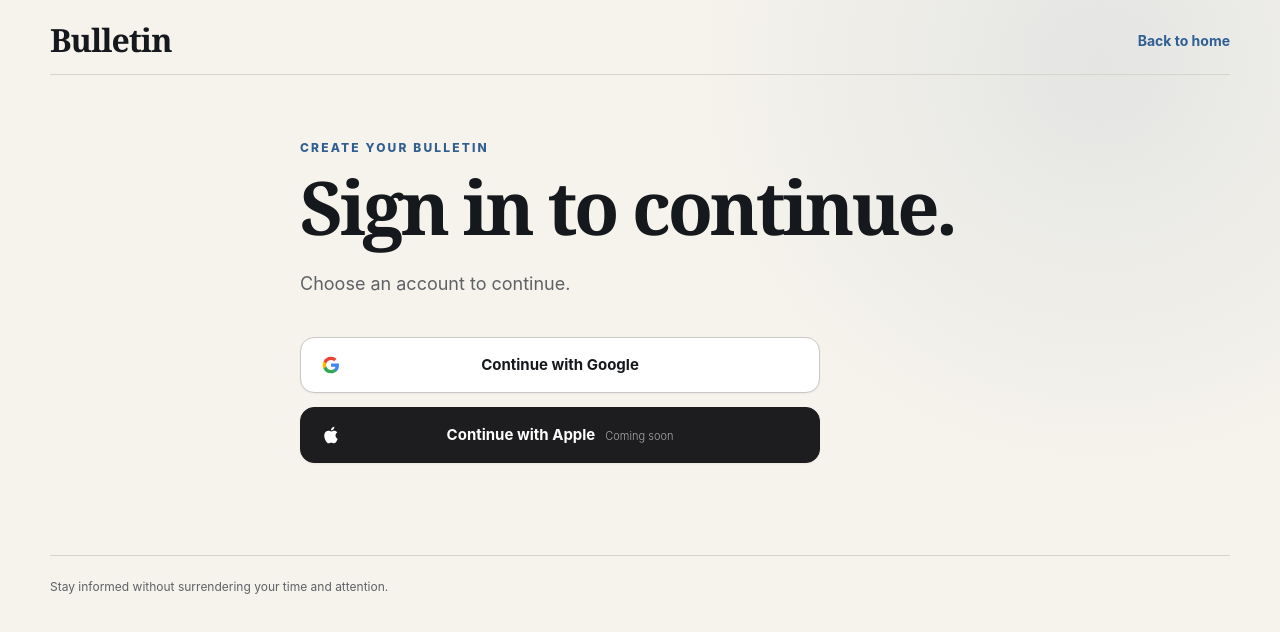
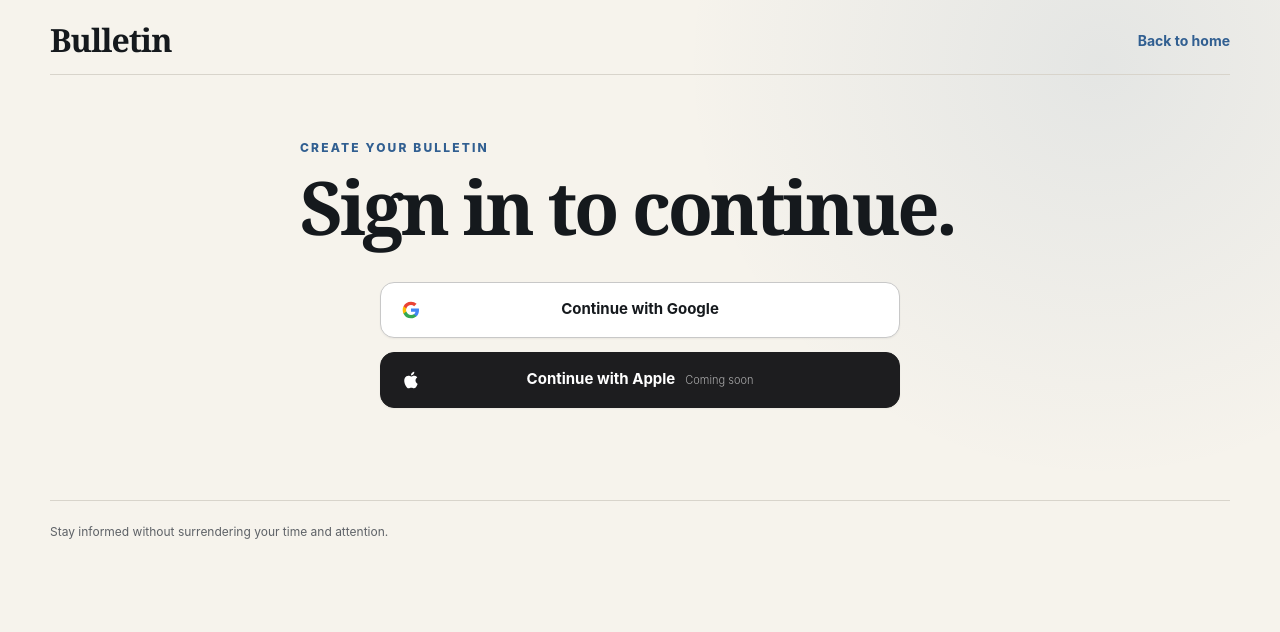
Before and after one commit to sougandh-manoj/Bulletin, a Next.js app in the folder apps/web/: page /sign-in in a window 1280 px wide. Shown: the top 632 px of the page. Built offline with nearby package versions, Linux system fonts and the light colour scheme.

Commit message:
updated sign in page

```diff
--- a/apps/web/src/app/secure-access.module.css
+++ b/apps/web/src/app/secure-access.module.css
@@ -178,7 +178,7 @@
 
 .signInActions {
   width: min(100%, 520px);
-  margin-top: 38px;
+  margin: 38px auto 0;
 }
 
 .standaloneAction {
--- a/apps/web/src/app/sign-in/page.tsx
+++ b/apps/web/src/app/sign-in/page.tsx
@@ -57,7 +57,6 @@ export default async function SignInPage({
           {intent === "manage" ? "Welcome back" : "Create your Bulletin"}
         </p>
         <h1 className={styles.title}>Sign in to continue.</h1>
-        <p className={styles.lede}>Choose an account to continue.</p>
         <section className={styles.signInActions}>
           {state === "coming-soon" && (
             <p className={styles.status}>Apple sign-in is coming soon.</p>
```
